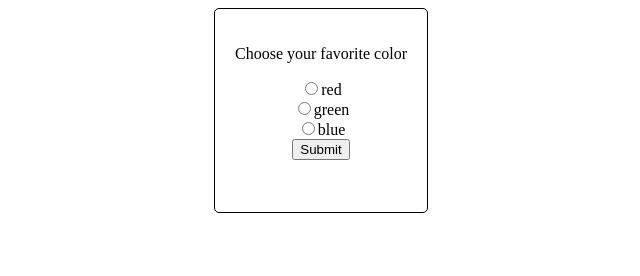
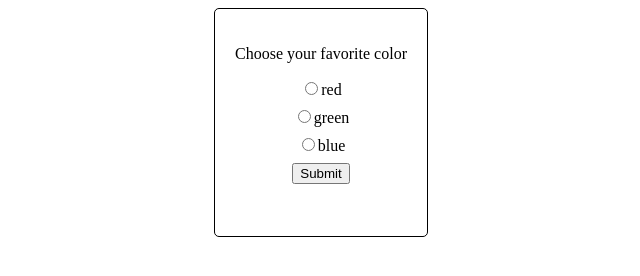
Before and after one commit to SharmarAndrey/exersice_html_css_js, a plain HTML site: page DOM/survey form/index.html in a window 1280 px wide. Shown: the whole page, without its empty margins (319-959 px from the left). Drawn offline with Linux system fonts and the light colour scheme.

Commit message:
Survet form finished

```diff
--- a/DOM/survey form/index.html
+++ b/DOM/survey form/index.html
@@ -18,6 +18,9 @@
         border: 1px solid black;
         padding: 20px;
         border-radius: 5px;
+      }
+      .wrapper {
+        margin-bottom: 8px;
       }
     </style>
   </head>
@@ -75,8 +78,9 @@
       form.addEventListener("submit", (e) => {
         e.preventDefault();
         const selected = document.querySelector(`input:checked`);
-        const color = selected.value;
+
         if (selected) {
+          const color = selected.value;
           const textColor = `${color}`;
           result.textContent = `Your favorite color is :   ${color}`;
           result.style.color = color;
```
